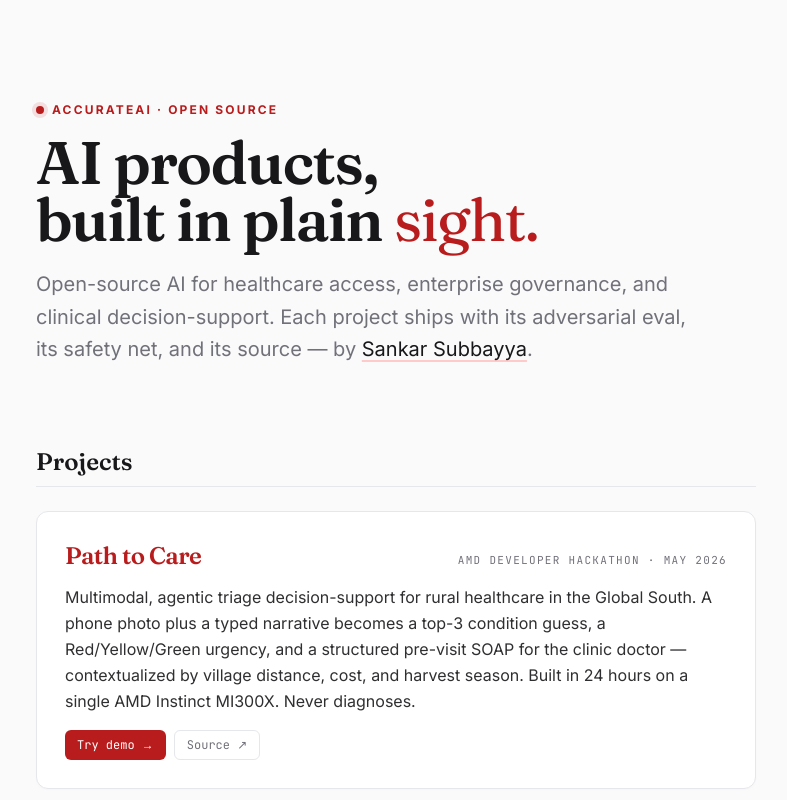
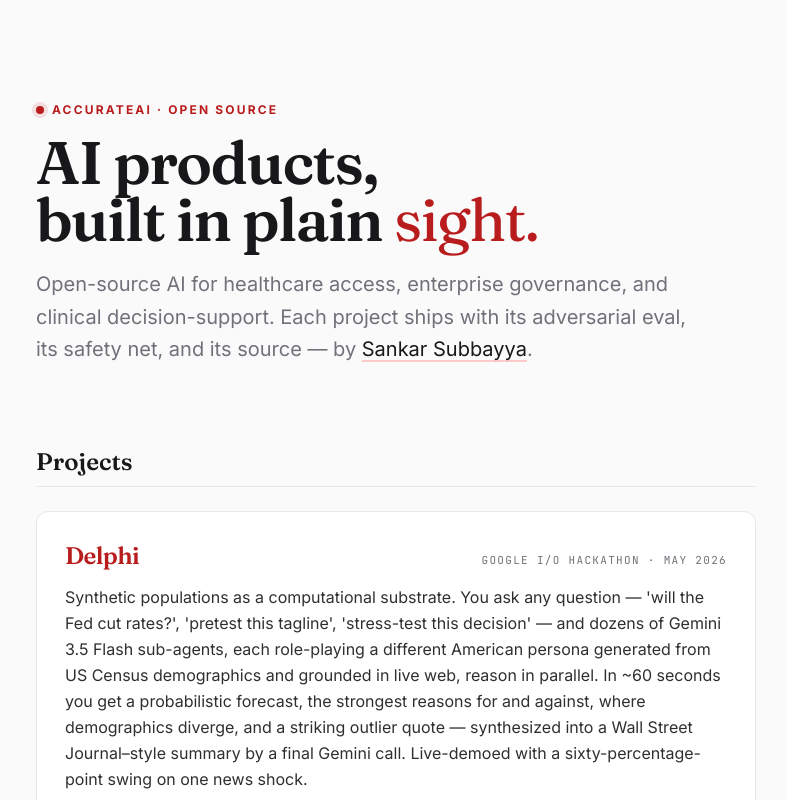
Before and after one commit to SankarSubbayya/accurateai-site, a Next.js app: page / in a window 1280 px wide. Shown: the top 800 px of the page, without its empty margins (244-1031 px from the left). Built offline with nearby package versions, Linux system fonts and the light colour scheme.

Commit message:
Add Delphi to portfolio · Google I/O Hackathon 2026

```diff
--- a/src/app/page.tsx
+++ b/src/app/page.tsx
@@ -7,6 +7,14 @@
 };
 
 const projects: Project[] = [
+  {
+    name: "Delphi",
+    blurb:
+      "Synthetic populations as a computational substrate. You ask any question — 'will the Fed cut rates?', 'pretest this tagline', 'stress-test this decision' — and dozens of Gemini 3.5 Flash sub-agents, each role-playing a different American persona generated from US Census demographics and grounded in live web, reason in parallel. In ~60 seconds you get a probabilistic forecast, the strongest reasons for and against, where demographics diverge, and a striking outlier quote — synthesized into a Wall Street Journal–style summary by a final Gemini call. Live-demoed with a sixty-percentage-point swing on one news shock.",
+    tag: "Google I/O Hackathon · May 2026",
+    liveUrl: "https://youtu.be/-jWNgutTlzM",
+    repoUrl: "https://github.com/SankarSubbayya/delphi",
+  },
   {
     name: "Path to Care",
     blurb:
```
